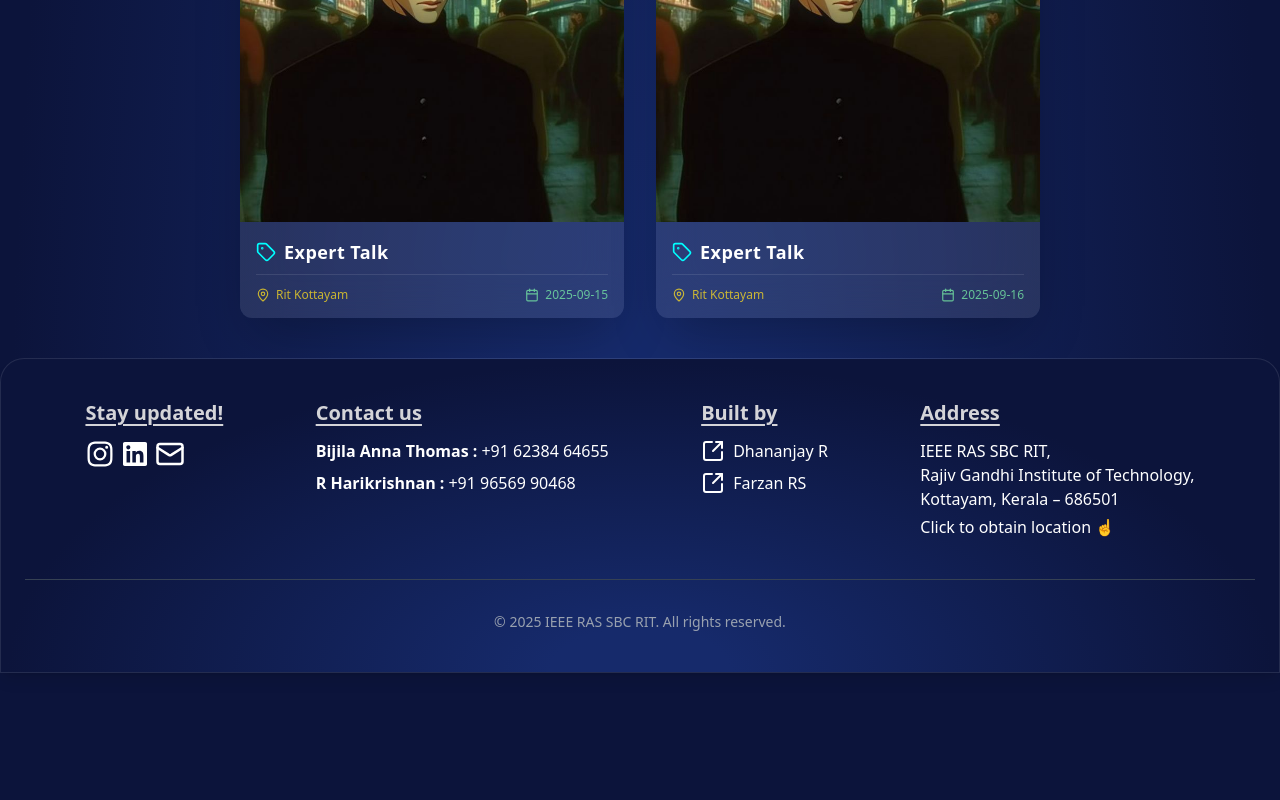
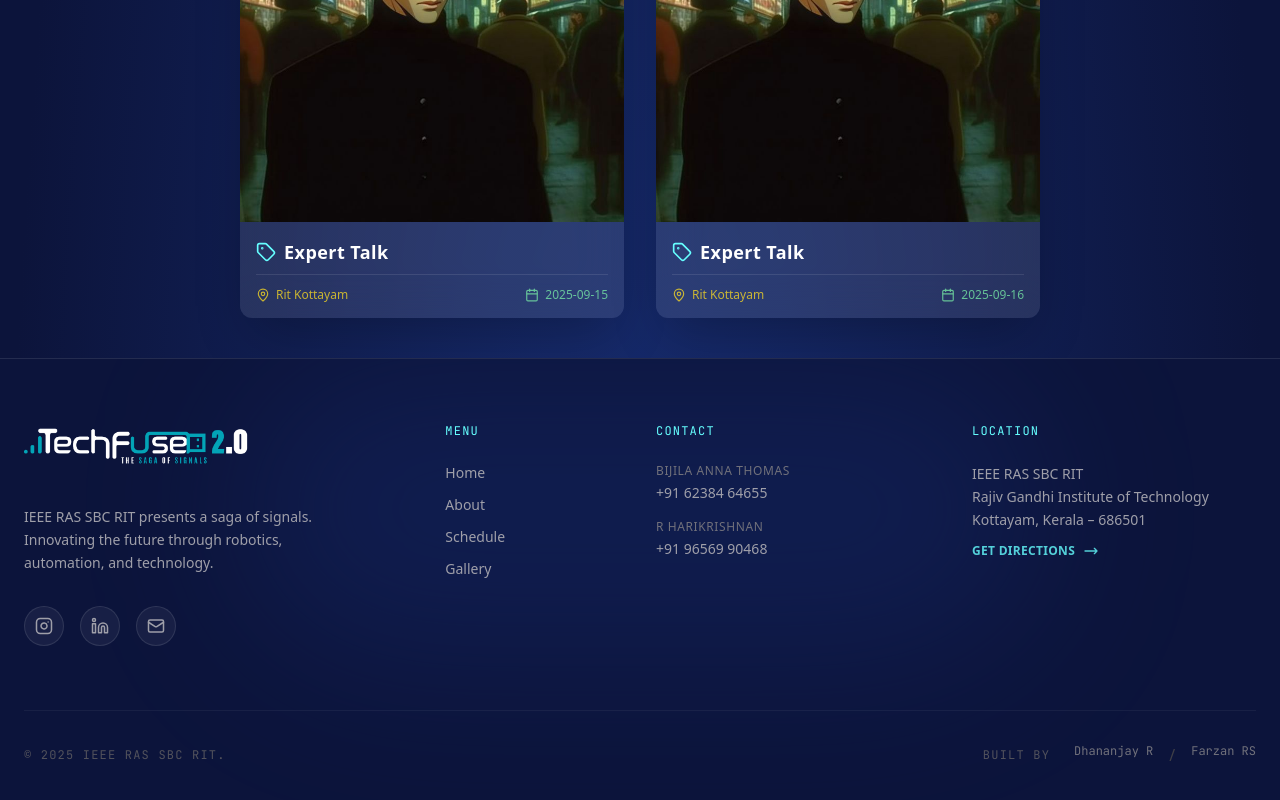
Before and after one commit to IEEE-SB-RIT/TechFuse-2.0, a Next.js app: page /events in a window 1280 px wide. Shown: the part 1796-2596 px from the top of the page. Before the commit the page ends 2469 px from the top, so only its background shows below. Built offline with nearby package versions, Linux system fonts and the light colour scheme.

Commit message:
new footer.tailwind font imports adjusted.

```diff
--- a/src/app/components/Footer.tsx
+++ b/src/app/components/Footer.tsx
@@ -1,144 +1,72 @@
 "use client";
 
 import { useState } from "react";
-import FooterHeading from "./footerHeading"; // adjust if needed
+import Link from "next/link";
+import Image from "next/image"; // 1. Import Image component
 
 export default function Footer() {
   const [mailStatus, setMailStatus] = useState(false);
+  const currentYear = new Date().getFullYear();
 
   const handleMail = () => setMailStatus((prev) => !prev);
 
   return (
-    <footer
-      className="bg-tf-radial-pattern border border-white/10
-rounded-t-2xl shadow-lg text-white backdrop-blur-xl w-full rounded-t-3xl px-6 py-10"
-    >
-      <div className="flex flex-col gap-8 md:flex-row justify-evenly text-center md:text-left">
-        {/* --- Stay Updated --- */}
-        <div>
-          <FooterHeading text="Stay updated!" />
-          <ul className="flex items-center justify-center md:justify-start flex-row gap-2">
-            {/* Instagram */}
-            <li>
-              <a
+    <footer className="relative bg-[#0C143B] border-t border-white/10 overflow-hidden">
+      {/* Background Decor */}
+      <div className="absolute top-0 left-1/2 -translate-x-1/2 w-[800px] h-[300px] bg-[#162A6B] opacity-40 blur-[80px] rounded-full pointer-events-none" />
+
+      <div className="relative z-10  mx-auto px-6 py-16">
+        <div className="grid grid-cols-1 md:grid-cols-12 gap-12 lg:gap-8">
+          {/* --- BRANDING COLUMN (Span 4) --- */}
+          <div className="md:col-span-4 flex flex-col items-center md:items-start gap-6">
+            {/* Replace the <Link> block in the Footer with this robust version */}
+
+            <Link href="/" className="group block mb-4">
+              <div className="flex items-center gap-3">
+                {/* Attempt to load image */}
+                <Image
+                  src="/techfuselogo.webp"
+                  alt="TechFuse 2.0 Logo"
+                  width={200}
+                  height={80}
+                  unoptimized
+                  className="w-48 md:w-56 h-auto object-contain"
+                  priority // Helps load it faster
+                />
+              </div>
+
+              {/* OPTIONAL: Uncomment this if you want text to show UP until you fix the image */}
+              {/* <h2 className="font-display text-3xl font-bold tracking-tighter text-white uppercase mt-2">
+    TECHFUSE <span className="text-[#66FFFF]">2.0</span>
+  </h2>
+  */}
+            </Link>
+            <p className="font-sans text-zinc-400 text-sm leading-relaxed text-center md:text-left max-w-xs">
+              IEEE RAS SBC RIT presents a saga of signals. Innovating the future
+              through robotics, automation, and technology.
+            </p>
+
+            {/* Social Icons Row */}
+            <div className="flex items-center gap-4 mt-2">
+              <SocialLink
                 href="https://instagram.com/ieeesbrit"
-                target="_blank"
-                rel="noopener noreferrer"
-                className="hover:underline"
+                icon="instagram"
+              />
+              <SocialLink
+                href="https://www.linkedin.com/company/ieee-sb-rit/"
+                icon="linkedin"
+              />
+
+              {/* Interactive Email Toggle */}
+              <div className="relative flex items-center">
+                <button
+                  onClick={handleMail}
+                  className="w-10 h-10 rounded-full bg-white/5 border border-white/10 flex items-center justify-center text-zinc-400 hover:text-[#66FFFF] hover:border-[#66FFFF] transition-all duration-300"
                 >
                   <svg
                     xmlns="http://www.w3.org/2000/svg"
-                  width="30"
-                  height="30"
-                  viewBox="0 0 24 24"
-                  className="hover:scale-110 hover:text-[#66FFFF]  transition-transform duration-200"
-                >
-                  <path
-                    fill="currentColor"
-                    d="M17.34 5.46a1.2 1.2 0 1 0 1.2 1.2a1.2 1.2 0 0 0-1.2-1.2Zm4.6 2.42a7.59 7.59 0 0 0-.46-2.43a4.94 4.94 0 0 0-1.16-1.77a4.7 4.7 0 0 0-1.77-1.15a7.3 7.3 0 0 0-2.43-.47C15.06 2 14.72 2 12 2s-3.06 0-4.12.06a7.3 7.3 0 0 0-2.43.47a4.78 4.78 0 0 0-1.77 1.15a4.7 4.7 0 0 0-1.15 1.77a7.3 7.3 0 0 0-.47 2.43C2 8.94 2 9.28 2 12s0 3.06.06 4.12a7.3 7.3 0 0 0 .47 2.43a4.7 4.7 0 0 0 1.15 1.77a4.78 4.78 0 0 0 1.77 1.15a7.3 7.3 0 0 0 2.43.47C8.94 22 9.28 22 12 22s3.06 0 4.12-.06a7.3 7.3 0 0 0 2.43-.47a4.7 4.7 0 0 0 1.77-1.15a4.85 4.85 0 0 0 1.16-1.77a7.59 7.59 0 0 0 .46-2.43c0-1.06.06-1.4.06-4.12s0-3.06-.06-4.12ZM20.14 16a5.61 5.61 0 0 1-.34 1.86a3.06 3.06 0 0 1-.75 1.15a3.19 3.19 0 0 1-1.15.75a5.61 5.61 0 0 1-1.86.34c-1 .05-1.37.06-4 .06s-3 0-4-.06a5.73 5.73 0 0 1-1.94-.3a3.27 3.27 0 0 1-1.1-.75a3 3 0 0 1-.74-1.15a5.54 5.54 0 0 1-.4-1.9c0-1-.06-1.37-.06-4s0-3 .06-4a5.54 5.54 0 0 1 .35-1.9A3 3 0 0 1 5 5a3.14 3.14 0 0 1 1.1-.8A5.73 5.73 0 0 1 8 3.86c1 0 1.37-.06 4-.06s3 0 4 .06a5.61 5.61 0 0 1 1.86.34a3.06 3.06 0 0 1 1.19.8a3.06 3.06 0 0 1 .75 1.1a5.61 5.61 0 0 1 .34 1.9c.05 1 .06 1.37.06 4s-.01 3-.06 4ZM12 6.87A5.13 5.13 0 1 0 17.14 12A5.12 5.12 0 0 0 12 6.87Zm0 8.46A3.33 3.33 0 1 1 15.33 12A3.33 3.33 0 0 1 12 15.33Z"
-                  />
-                </svg>
-              </a>
-            </li>
-
-            {/* LinkedIn */}
-            <li>
-              <a
-                rel="noopener noreferrer"
-                target="_blank"
-                href="https://www.linkedin.com/company/ieee-sb-rit/"
-              >
-                <svg
-                  xmlns="http://www.w3.org/2000/svg"
-                  width="24"
-                  height="24"
-                  viewBox="0 0 20 20"
-                  className="hover:scale-110 hover:text-[#66FFFF]  transition-transform duration-200"
-                >
-                  <path
-                    fill="currentColor"
-                    d="M17.04 17.043h-2.962v-4.64c0-1.107-.023-2.531-1.544-2.531c-1.544 0-1.78 1.204-1.78 2.449v4.722H7.793V7.5h2.844v1.3h.039c.397-.75 1.364-1.54 2.808-1.54c3.001 0 3.556 1.974 3.556 4.545v5.238ZM4.447 6.194c-.954 0-1.72-.771-1.72-1.72s.767-1.72 1.72-1.72a1.72 1.72 0 0 1 0 3.44Zm1.484 10.85h-2.97V7.5h2.97v9.543ZM18.521 0H1.476C.66 0 0 .645 0 1.44v17.12C0 19.355.66 20 1.476 20h17.042c.815 0 1.482-.644 1.482-1.44V1.44C20 .646 19.333 0 18.518 0h.003Z"
-                  />
-                </svg>
-              </a>
-            </li>
-
-            {/* Email toggle */}
-            <li className="flex flex-row items-center justify-center">
-              <svg
-                xmlns="http://www.w3.org/2000/svg"
-                width="30"
-                height="30"
-                viewBox="0 0 24 24"
-                fill="none"
-                stroke="currentColor"
-                strokeWidth="2"
-                strokeLinecap="round"
-                strokeLinejoin="round"
-                className="hover:scale-110 hover:text-[#66FFFF]  transition-transform duration-200 cursor-pointer"
-                onClick={handleMail}
-              >
-                <path d="m22 7-8.991 5.727a2 2 0 0 1-2.009 0L2 7" />
-                <rect x="2" y="4" width="20" height="16" rx="2" />
-              </svg>
-
-              <span
-                className={`font-quicksand px-2 transition-all duration-300 ease-in-out ${
-                  mailStatus
-                    ? "opacity-100 scale-100 max-w-xs visible"
-                    : "opacity-0 scale-90 max-w-0 invisible"
-                }`}
-                style={{ display: "inline-block", overflow: "hidden" }}
-              >
-                ieeesb.ritk@gmail.com
-              </span>
-            </li>
-          </ul>
-        </div>
-
-        {/* --- Contact --- */}
-        <div>
-          <FooterHeading text="Contact us" />
-          <div className="font-quicksand space-y-2 text-md flex flex-col items-center">
-            <div className="flex flex-col items-start justify-start gap-2">
-              <div className="flex flex-row items-center">
-                <p className="mr-1 font-bold">Bijila Anna Thomas :</p>
-                <a
-                  href="tel:+916238464655"
-                  className="hover:scale-110 hover:text-[#66FFFF]  transition-transform duration-200"
-                >
-                  +91 62384 64655
-                </a>
-              </div>
-
-              <div className="flex flex-row items-start">
-                <p className="mr-1 font-bold">R Harikrishnan :</p>
-                <a
-                  href="tel:+919656990468"
-                  className="hover:scale-110 hover:text-[#66FFFF]  transition-transform duration-200"
-                >
-                  +91 96569 90468
-                </a>
-              </div>
-            </div>
-          </div>
-        </div>
-
-        {/* --- Built By --- */}
-        <div>
-          <FooterHeading text="Built by" />
-          <div className="font-quicksand flex flex-col items-center text-md space-y-2">
-            <div className="flex flex-col gap-2">
-              <a
-                target="_blank"
-                rel="noopener noreferrer"
-                href="https://devcard.link/hP9V2t"
-                className="flex items-center gap-2 hover:scale-105 hover:text-[#66FFFF]  transition-transform duration-200"
-              >
-                <svg
-                  xmlns="http://www.w3.org/2000/svg"
-                  width="24"
-                  height="24"
+                    width="18"
+                    height="18"
                     viewBox="0 0 24 24"
                     fill="none"
                     stroke="currentColor"
@@ -146,23 +74,163 @@
                     strokeLinecap="round"
                     strokeLinejoin="round"
                   >
-                  <path d="M21 13v6a2 2 0 0 1-2 2H5a2 2 0 0 1-2-2V5a2 2 0 0 1 2-2h6" />
-                  <path d="m21 3-9 9" />
-                  <path d="M15 3h6v6" />
+                    <rect width="20" height="16" x="2" y="4" rx="2" />
+                    <path d="m22 7-8.97 5.7a1.94 1.94 0 0 1-2.06 0L2 7" />
                   </svg>
-                <p>Dhananjay R</p>
+                </button>
+
+                {/* Reveal Animation */}
+                <div
+                  className={`absolute left-12 top-1/2 -translate-y-1/2 overflow-hidden transition-all duration-500 ease-out ${
+                    mailStatus ? "w-64 opacity-100" : "w-0 opacity-0"
+                  }`}
+                >
+                  <a
+                    href="mailto:ieeesb.ritk@gmail.com"
+                    className="font-mono text-sm text-[#66FFFF] whitespace-nowrap hover:underline px-2"
+                  >
+                    ieeesb.ritk@gmail.com
                   </a>
+                </div>
+              </div>
+            </div>
+          </div>
 
+          {/* --- NAVIGATION (Span 2) --- */}
+          <div className="md:col-span-2 flex flex-col items-center md:items-start">
+            <h3 className="font-mono text-[#66FFFF] text-xs uppercase tracking-widest mb-6">
+              Menu
+            </h3>
+            <ul className="space-y-3 font-sans text-sm text-zinc-400">
+              <li>
+                <Link href="/" className="hover:text-white transition-colors">
+                  Home
+                </Link>
+              </li>
+              <li>
+                <Link
+                  href="/about"
+                  className="hover:text-white transition-colors"
+                >
+                  About
+                </Link>
+              </li>
+              <li>
+                <Link
+                  href="/events"
+                  className="hover:text-white transition-colors"
+                >
+                  Schedule
+                </Link>
+              </li>
+              <li>
+                <Link
+                  href="/gallery"
+                  className="hover:text-white transition-colors"
+                >
+                  Gallery
+                </Link>
+              </li>
+            </ul>
+          </div>
+
+          {/* --- CONTACT (Span 3) --- */}
+          <div className="md:col-span-3 flex flex-col items-center md:items-start">
+            <h3 className="font-mono text-[#66FFFF] text-xs uppercase tracking-widest mb-6">
+              Contact
+            </h3>
+            <ul className="space-y-4 font-sans text-sm text-zinc-400">
+              <ContactItem name="Bijila Anna Thomas" phone="+91 62384 64655" />
+              <ContactItem name="R Harikrishnan" phone="+91 96569 90468" />
+            </ul>
+          </div>
+
+          {/* --- LOCATION (Span 3) --- */}
+          <div className="md:col-span-3 flex flex-col items-center md:items-start">
+            <h3 className="font-mono text-[#66FFFF] text-xs uppercase tracking-widest mb-6">
+              Location
+            </h3>
             <a
+              href="https://maps.google.com/?q=Rajiv+Gandhi+Institute+of+Technology+Kottayam"
+              target="_blank"
+              rel="noreferrer"
+              className="group block text-center md:text-left"
+            >
+              <p className="font-sans text-sm text-zinc-400 leading-relaxed group-hover:text-white transition-colors">
+                IEEE RAS SBC RIT
+                <br />
+                Rajiv Gandhi Institute of Technology
+                <br />
+                Kottayam, Kerala – 686501
+              </p>
+              <div className="mt-3 flex items-center justify-center md:justify-start gap-2 text-[#66FFFF] text-xs font-bold uppercase tracking-wide opacity-80 group-hover:opacity-100 transition-opacity">
+                <span>Get Directions</span>
+                <svg
+                  className="w-4 h-4 group-hover:translate-x-1 transition-transform"
+                  fill="none"
+                  stroke="currentColor"
+                  viewBox="0 0 24 24"
+                >
+                  <path
+                    strokeLinecap="round"
+                    strokeLinejoin="round"
+                    strokeWidth="2"
+                    d="M17 8l4 4m0 0l-4 4m4-4H3"
+                  ></path>
+                </svg>
+              </div>
+            </a>
+          </div>
+        </div>
+
+        {/* --- BOTTOM BAR --- */}
+        <div className="border-t border-white/5 mt-16 pt-8 flex flex-col md:flex-row items-center justify-between gap-4">
+          <p className="font-mono text-xs text-zinc-600 uppercase tracking-widest text-center">
+            © {currentYear} IEEE RAS SBC RIT.
+          </p>
+
+          <div className="flex items-center gap-6 text-zinc-600">
+            <span className="font-mono text-xs uppercase tracking-widest">
+              Built by
+            </span>
+            <div className="flex gap-4">
+              <DeveloperLink
+                name="Dhananjay R"
+                link="https://devcard.link/hP9V2t"
+              />
+              <span className="text-zinc-700">/</span>
+              <DeveloperLink
+                name="Farzan RS"
+                link="https://devcard.link/OFNHWZ"
+              />
+            </div>
+          </div>
+        </div>
+      </div>
+    </footer>
+  );
+}
+
+// --- SUBCOMPONENTS ---
+
+const SocialLink = ({
+  href,
+  icon,
+}: {
+  href: string;
+  icon: "instagram" | "linkedin";
+}) => (
+  <a
+    href={href}
     target="_blank"
     rel="noopener noreferrer"
-                href="https://devcard.link/OFNHWZ"
-                className="flex items-center gap-2 hover:scale-105 hover:text-[#66FFFF]  transition-transform duration-200"
+    className="w-10 h-10 rounded-full bg-white/5 border border-white/10 flex items-center justify-center text-zinc-400 hover:text-[#66FFFF] hover:border-[#66FFFF] hover:bg-[#66FFFF]/10 transition-all duration-300"
   >
+    {icon === "instagram" ? (
       <svg
         xmlns="http://www.w3.org/2000/svg"
-                  width="24"
-                  height="24"
+        width="18"
+        height="18"
         viewBox="0 0 24 24"
         fill="none"
         stroke="currentColor"
@@ -170,38 +238,51 @@
         strokeLinecap="round"
         strokeLinejoin="round"
       >
-                  <path d="M21 13v6a2 2 0 0 1-2 2H5a2 2 0 0 1-2-2V5a2 2 0 0 1 2-2h6" />
-                  <path d="m21 3-9 9" />
-                  <path d="M15 3h6v6" />
+        <rect width="20" height="20" x="2" y="2" rx="5" ry="5" />
+        <path d="M16 11.37A4 4 0 1 1 12.63 8 4 4 0 0 1 16 11.37z" />
+        <line x1="17.5" x2="17.51" y1="6.5" y2="6.5" />
       </svg>
-                <p>Farzan RS</p>
+    ) : (
+      <svg
+        xmlns="http://www.w3.org/2000/svg"
+        width="18"
+        height="18"
+        viewBox="0 0 24 24"
+        fill="none"
+        stroke="currentColor"
+        strokeWidth="2"
+        strokeLinecap="round"
+        strokeLinejoin="round"
+      >
+        <path d="M16 8a6 6 0 0 1 6 6v7h-4v-7a2 2 0 0 0-2-2 2 2 0 0 0-2 2v7h-4v-7a6 6 0 0 1 6-6z" />
+        <rect width="4" height="12" x="2" y="9" />
+        <circle cx="4" cy="4" r="2" />
+      </svg>
+    )}
   </a>
-            </div>
-          </div>
-        </div>
+);
 
-        {/* --- Address --- */}
-        <div>
-          <FooterHeading text="Address" />
+const ContactItem = ({ name, phone }: { name: string; phone: string }) => (
+  <li className="flex flex-col">
+    <span className="text-zinc-500 text-xs uppercase tracking-wider mb-1">
+      {name}
+    </span>
     <a
-            href="https://maps.app.goo.gl/M6Da5HZXwG45Wru5A"
+      href={`tel:${phone.replace(/\s/g, "")}`}
+      className="hover:text-[#66FFFF] transition-colors"
+    >
+      {phone}
+    </a>
+  </li>
+);
+
+const DeveloperLink = ({ name, link }: { name: string; link: string }) => (
+  <a
+    href={link}
     target="_blank"
-            className="font-quicksand hover:scale-105 hover:text-[#66FFFF]  transition-transform duration-200"
+    rel="noopener noreferrer"
+    className="font-mono text-xs text-zinc-500 hover:text-[#66FFFF] transition-colors"
   >
-            IEEE RAS SBC RIT, <br />
-            Rajiv Gandhi Institute of Technology, <br />
-            Kottayam, Kerala – 686501
+    {name}
   </a>
-          <p className="font-quicksand mt-1">Click to obtain location ☝</p>
-        </div>
-      </div>
-
-      <div className="text-sm text-gray-400 font-josefin text-center flex items-center justify-center mt-10 border-t border-gray-700 pt-8">
-        <p>
-          &copy; {new Date().getFullYear()} IEEE RAS SBC RIT. All rights
-          reserved.
-        </p>
-      </div>
-    </footer>
 );
-}
--- a/src/app/events/page.tsx
+++ b/src/app/events/page.tsx
@@ -1,9 +1,9 @@
-"use client"
+"use client";
 
 import Heading from "@/app/components/heading";
 import EventCard from "@/app/components/eventCard";
 import eventData from "@/app/lib/eventData";
-import {useEffect, useState} from "react";
+import { useEffect, useState } from "react";
 import Image from "next/image";
 import Button from "@/app/components/button";
 import EventModal from "@/app/components/eventModal";
@@ -23,27 +23,30 @@
 
     return () => {
       document.body.style.overflow = "auto";
-        }
+    };
   }, [selectedEvent]);
 
   return (
     <div className="min-h-screen px-4 py-10">
-            <Heading text="Events"/>
+      <Heading text="Events" />
       <div className="flex flex-wrap justify-center gap-8 max-w-7xl mx-auto">
         {eventData.map((event) => (
           // @ts-ignore
-                    <div className="">
-                        <EventCard key={event.id} data={event} onClick={() => setSelectedEvent(event)}/>
+          <div key={event.id} className="">
+            <EventCard data={event} onClick={() => setSelectedEvent(event)} />
           </div>
         ))}
       </div>
       {selectedEvent && (
-                <EventModal data={{
+        <EventModal
+          data={{
             src: selectedEvent.src,
             name: selectedEvent.eventName,
             description: selectedEvent.eventDescription,
             free: selectedEvent.form, //if form is true-> not ticket ,free
-                }} onClose={() => setSelectedEvent(null)}/>
+          }}
+          onClose={() => setSelectedEvent(null)}
+        />
       )}
     </div>
   );
--- a/src/app/globals.css
+++ b/src/app/globals.css
@@ -1,44 +1,57 @@
 @import "tailwindcss";
 
-:root {
-  /* Core Colors (Extracted from TechFuse.jpg) */
-  --color-tf-bg-primary: #0c143b; /* Dark Navy/Indigo Background */
-  --color-tf-bg-secondary: #162a6b; /* Subtle Dark Blue Pattern/Card Background */
-  --color-tf-accent: #00ffff; /* Electric Cyan/Teal Accent */
-  --color-tf-text-light: #ffffff; /* Pure White Text/Headings */
+/* 1. MAP VARIABLES TO TAILWIND UTILITIES */
+@theme {
+  /* This makes "font-display" use your custom variable */
+  --font-display: var(--font-spaceGrotesk);
 
-  --font-display: var(--font-space);
-  --font-body: var(--font-inter);
+  /* This overrides the default "font-sans" */
+  --font-sans: var(--font-inter);
+
+  /* This overrides the default "font-mono" */
   --font-mono: var(--font-mono);
 
-  /* Map Tailwind defaults to our custom variables for easy use */
-  --background-primary: var(--color-tf-bg-primary);
-  --accent-color: var(--color-tf-accent);
+  /* You can also map colors here if you want usage like "text-tf-accent" */
+  --color-tf-bg: #0c143b;
+  --color-tf-accent: #66ffff;
 }
 
-.bg-tf-primary {
-  background-color: var(--color-tf-bg-primary);
+/* 2. ROOT VARIABLES (For usage outside Tailwind utilities) */
+:root {
+  /* Core Colors */
+  --color-tf-bg-primary: #0c143b;
+  --color-tf-bg-secondary: #162a6b;
+  --color-tf-accent: #66ffff;
+  --color-tf-text-light: #ffffff;
+  /* This makes "font-display" use your custom variable */
+  --font-display: var(--font-spaceGrotesk);
+
+  /* This overrides the default "font-sans" */
+  --font-sans: var(--font-inter);
+
+  /* This overrides the default "font-mono" */
+  --font-mono: var(--font-mono);
 }
-.text-tf-accent {
-  color: var(--color-tf-accent);
+
+/* 3. BASE STYLES */
+body {
+  background: var(--color-tf-bg-primary);
+  color: white;
+  overflow-x: hidden;
+  font-family: var(--font-sans); /* Sets default font */
 }
+
+/* 4. UTILITY CLASSES */
 .bg-tf-radial-pattern {
   background: radial-gradient(
       at 50% 100%,
-      /* Start from the bottom center */ var(--color-tf-bg-secondary) 10%,
-      /* Start with the subtle blue */ var(--color-tf-bg-primary) 70%
-        /* Fade to the main background color */
+      var(--color-tf-bg-secondary) 10%,
+      var(--color-tf-bg-primary) 70%
     ),
     var(--color-tf-bg-primary);
 }
 
-body {
-  background: var(--color-tf-bg);
-  color: white;
-  overflow-x: hidden; /* Prevent horizontal scroll */
-}
-
-/* --- CUSTOM ANIMATIONS --- */
+/* 5. ANIMATIONS */
 @keyframes signalPulse {
   0%,
   100% {
@@ -70,7 +83,7 @@
   }
 }
 
-/* Utility classes for animations */
+/* Animation Utilities */
 .animate-signal {
   animation: signalPulse 3s cubic-bezier(0.4, 0, 0.6, 1) infinite;
 }
@@ -83,7 +96,7 @@
   animation: float 6s ease-in-out infinite;
 }
 
-/* --- RADAR GRID PATTERN --- */
+/* 6. RADAR GRID PATTERN */
 .bg-radar-grid {
   background-size: 50px 50px;
   background-image: linear-gradient(
```
Lines whose indentation alone changed are shown as unchanged.
